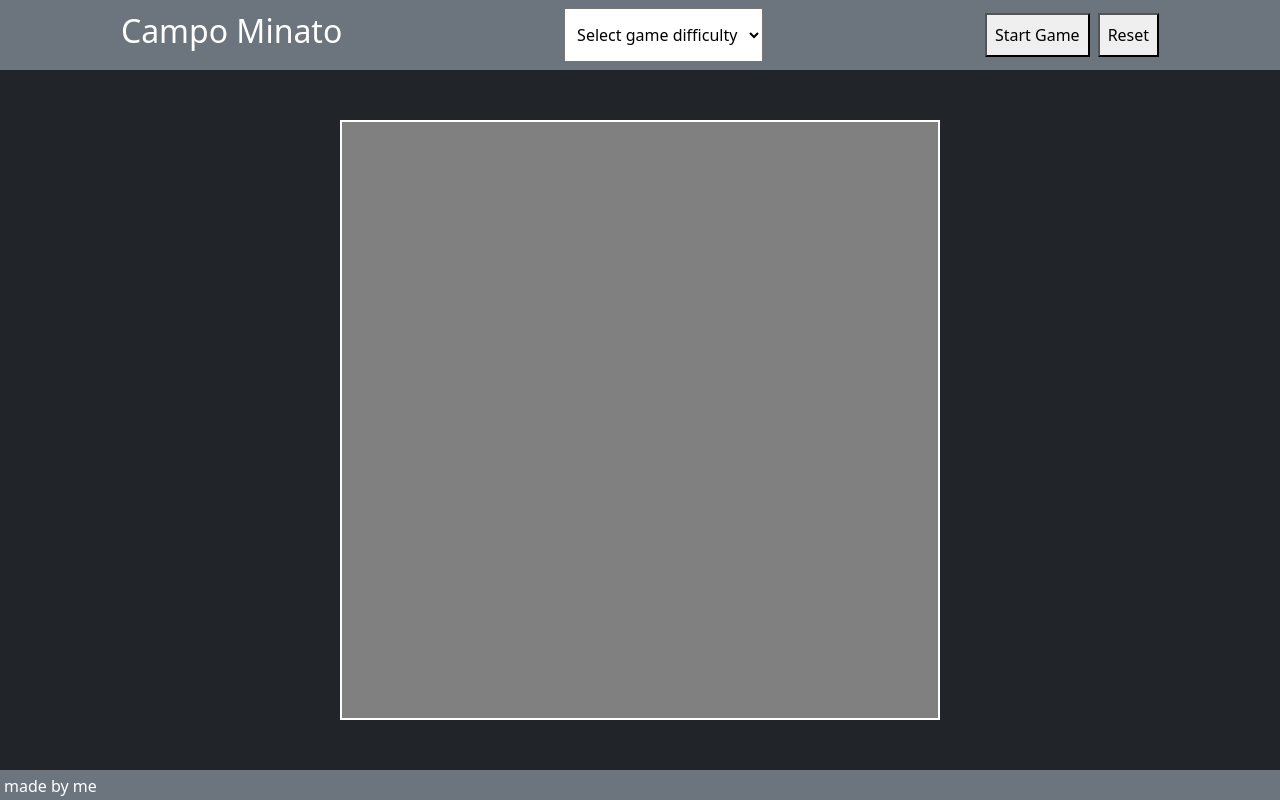
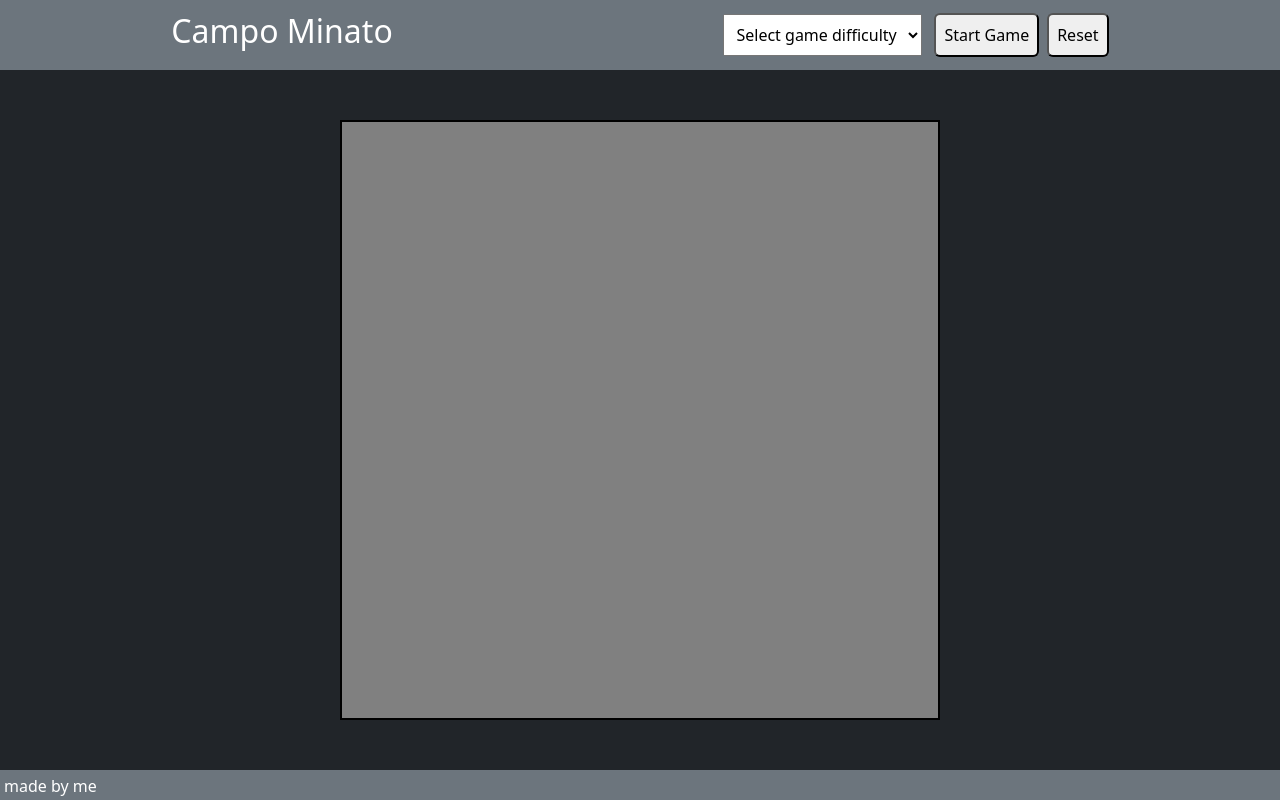
Before and after one commit to D4riu5/js-campominato-grid, a plain HTML site: page Bonus/index.html in a window 1280 px wide. Drawn offline with nearby package versions, Linux system fonts and the light colour scheme.

Commit message:
changed some visuals on the bonus project

```diff
--- a/Bonus/css/style.css
+++ b/Bonus/css/style.css
@@ -26,13 +26,13 @@ main {
     background-color: gray;
     display: flex;
     flex-wrap: wrap;
-    border: 2px solid white;
+    border: 2px solid black;
 }
 
 #grid-container > .cell {
     height: calc(100% / 10);
     width: calc(100% / 10);
-    border: 2px solid white;
+    border: 2px solid black;
     display: flex;
     justify-content: center;
     align-items: center;
--- a/Bonus/index.html
+++ b/Bonus/index.html
@@ -15,16 +15,16 @@
 <body class="bg-dark">
     <header class="d-flex justify-content-around text-white bg-secondary p-2">
         <h2 class="p-1">Campo Minato</h2>
-        <select class=" p-2" name="" id="difficulty-selector">
-            <option value="placeholder" disabled selected>Select game difficulty</option>
-            <option value="Easy">Easy</option>
-            <option value="Normal">Normal</option>
-            <option value="Hard">Hard</option>
-        </select>
+
         <div class="d-flex align-items-center">
-
-            <button type="button" id="start-game" class="p-2 mx-1">Start Game</button>
-            <button type="button" id="reset-game" class="p-2 mx-1">Reset</button>
+            <select class="mx-2 p-2" name="" id="difficulty-selector">
+                <option value="placeholder" disabled selected>Select game difficulty</option>
+                <option value="Easy">Easy</option>
+                <option value="Normal">Normal</option>
+                <option value="Hard">Hard</option>
+            </select>
+            <button type="button" id="start-game" class="p-2 mx-1 rounded">Start Game</button>
+            <button type="button" id="reset-game" class="p-2 mx-1 rounded">Reset</button>
         </div>
     </header>
     <main>
```
